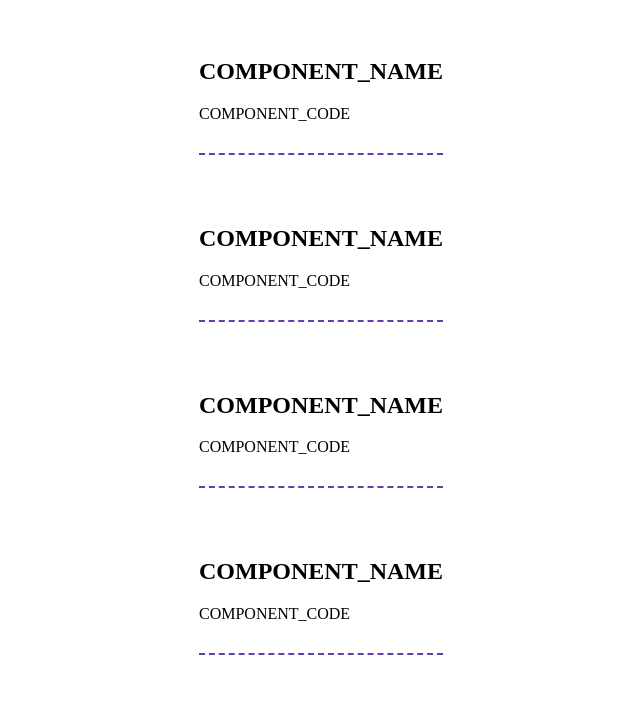
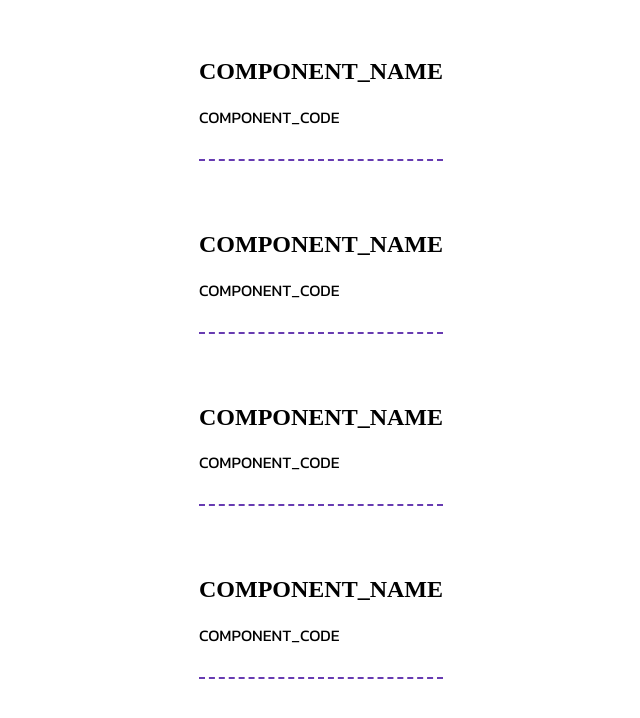
Before and after one commit to AnastasiaGandolfi/PancakeSwap-project, a website: page components.html in a window 1280 px wide. Shown: the whole page, without its empty margins (319-959 px from the left). Drawn offline with Linux system fonts and the light colour scheme; a web font is replaced by a local one.

Commit message:
feat: add font-family

```diff
--- a/style/scss/base.scss
+++ b/style/scss/base.scss
@@ -28,4 +28,6 @@
     font-weight: 200;
 }
 
-:root {}
+:root {
+    font-family: Kanit;
+}
```
Also changed, not shown: style/css/common.css.
